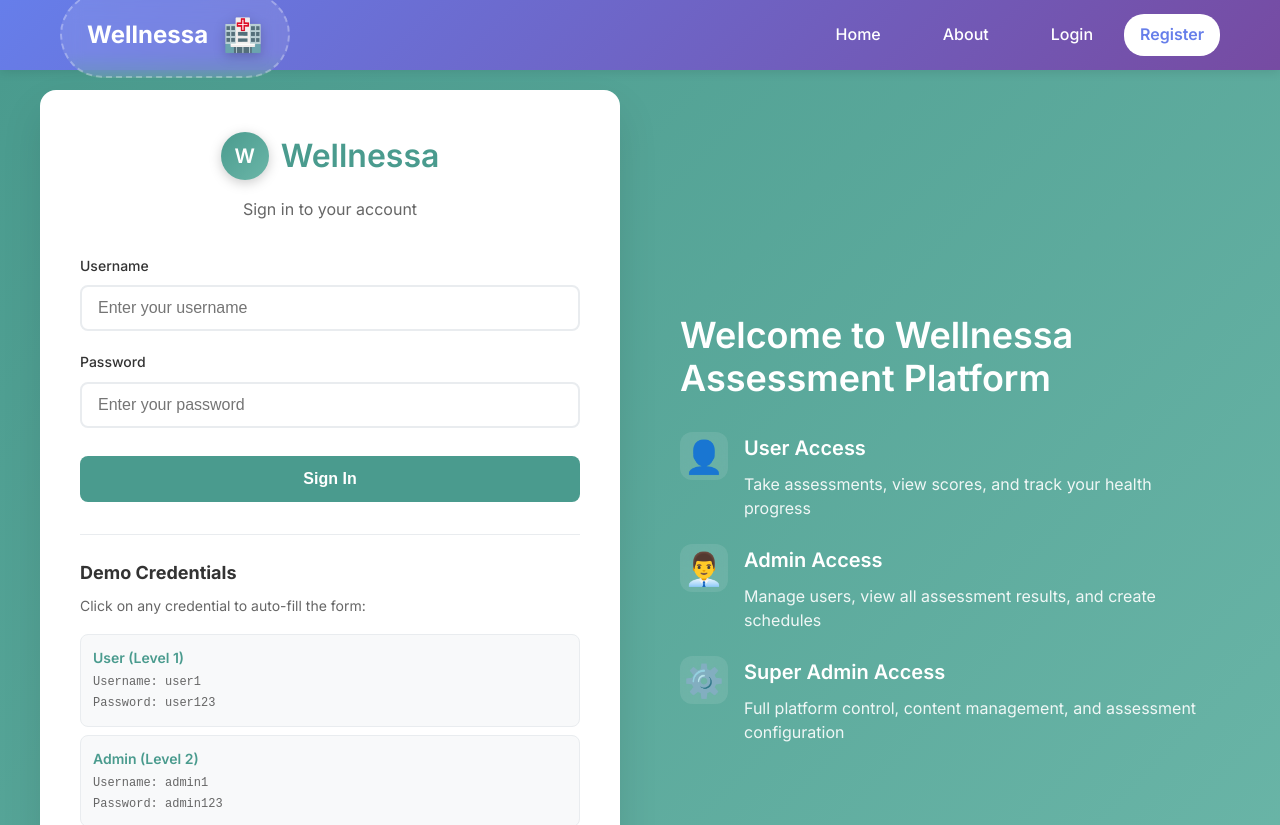
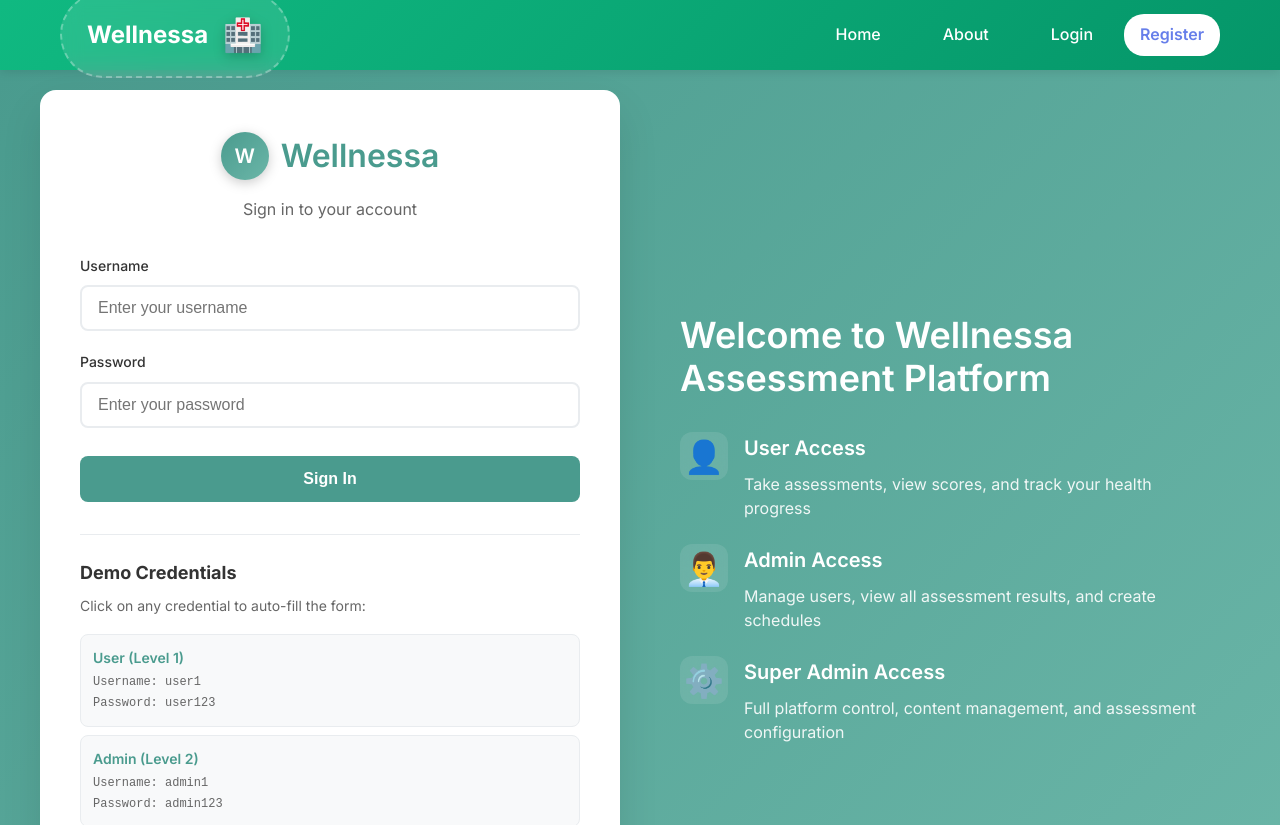
Before and after one commit to Anshul-Kanodia/wellnessa, a React (Create React App) app in the folder client/: page /login in a window 1280 px wide. Shown: the top 825 px of the page. Built offline with nearby package versions, Linux system fonts and the light colour scheme; the HTML template or start-up script is replaced by a standard one.

Commit message:
Fixed header colors and login issue

```diff
--- a/client/src/components/Header.css
+++ b/client/src/components/Header.css
@@ -1,12 +1,14 @@
 /* Header Styles */
 
 .header {
-  background: linear-gradient(135deg, #667eea 0%, #764ba2 100%);
+  background: linear-gradient(135deg, #10b981 0%, #059669 100%);
   box-shadow: 0 2px 10px rgba(0,0,0,0.1);
   position: sticky;
   top: 0;
   z-index: 1000;
 }
+
+/* Remove register-btn styles since we don't need them */
 
 .header-container {
   max-width: 1200px;
--- a/client/src/pages/About.js
+++ b/client/src/pages/About.js
@@ -8,12 +8,6 @@ const About = () => {
   useEffect(() => {
     fetchContent();
   }, []);
-
-  <div className="about-logo">
-  <div className="logo-placeholder">
-    <span className="logo-icon">🏥</span>
-  </div>
-</div>
 
   const fetchContent = async () => {
     try {
@@ -43,6 +37,11 @@ const About = () => {
       <section className="about-hero">
         <div className="container">
           <div className="about-hero-content">
+          <div className="about-logo">
+              <div className="logo-placeholder">
+                <span className="logo-icon">🏥</span>
+              </div>
+            </div>
             <h1 className="about-title">{content.hero?.title || 'About Wellnessa'}</h1>
             <p className="about-description">
               {content.hero?.description || 'Lorem ipsum dolor sit amet...'}
--- a/client/src/pages/Home.js
+++ b/client/src/pages/Home.js
@@ -36,10 +36,15 @@ const Home = () => {
       {/* Hero Section */}
       <section className="hero">
         <div className="hero-container">
-          <h1 className="hero-title">{content.hero?.title || 'Wellnessa'}</h1>
+          <div className="hero-logo">
+            <div className="logo-placeholder">
+              <span className="logo-icon">🏥</span>
+              <h1 className="hero-title">{content.hero?.title || 'Wellnessa'}</h1>
+            </div>
+          </div>
           <p className="hero-subtitle">
             {content.hero?.subtitle || 'Your comprehensive healthcare management platform'}
-          </p>
+            </p>
         </div>
       </section>
 
```
